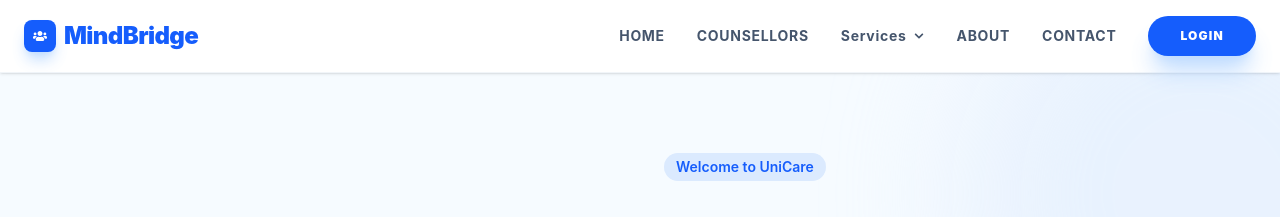
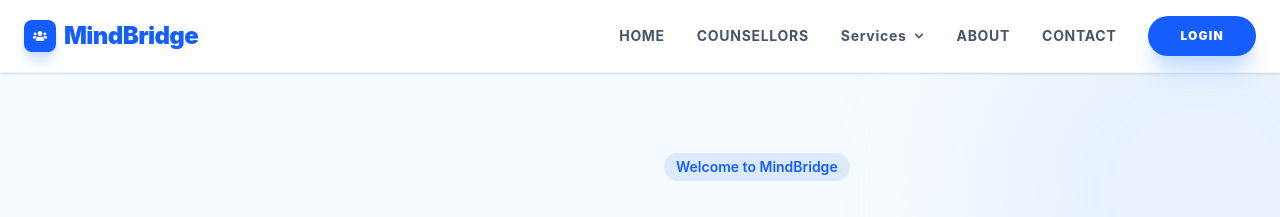
Before and after one commit to AaishaShahani2001/Y3S1-ITPM, a React app in the folder frontend/: page / in a window 1280 px wide. Shown: the top 217 px of the page. Built offline with nearby package versions, Linux system fonts and the light colour scheme; the HTML template or start-up script is replaced by a standard one.

Commit message:
fixed misnamed title with correct name in hero and footer section

```diff
--- a/frontend/src/components/Footer.jsx
+++ b/frontend/src/components/Footer.jsx
@@ -15,7 +15,7 @@
         {/* BRAND / CONTACT */}
         <div>
           <h3 className="text-2xl font-black text-slate-800 mb-6 flex items-center gap-2">
-            🎓 <span className="text-blue-600">UniCare</span>
+            🎓 <span className="text-blue-600">MindBridge</span>
           </h3>
           <p className="text-sm leading-relaxed mb-6">
             Empowering university students with professional wellbeing support,
--- a/frontend/src/components/Hero.jsx
+++ b/frontend/src/components/Hero.jsx
@@ -41,7 +41,7 @@
         {/* RIGHT CONTENT - Actually Left in code structure vs visual, but sticking to 'grid' logic */}
         <div className="order-1 md:order-2">
           <span className="inline-block py-1 px-3 rounded-full bg-blue-100 text-blue-600 text-sm font-semibold mb-6">
-            Welcome to UniCare
+            Welcome to MindBridge
           </span>
           <h1 className="text-4xl md:text-6xl font-extrabold text-gray-900 leading-tight mb-6">
             Overcome Your <br />
```
